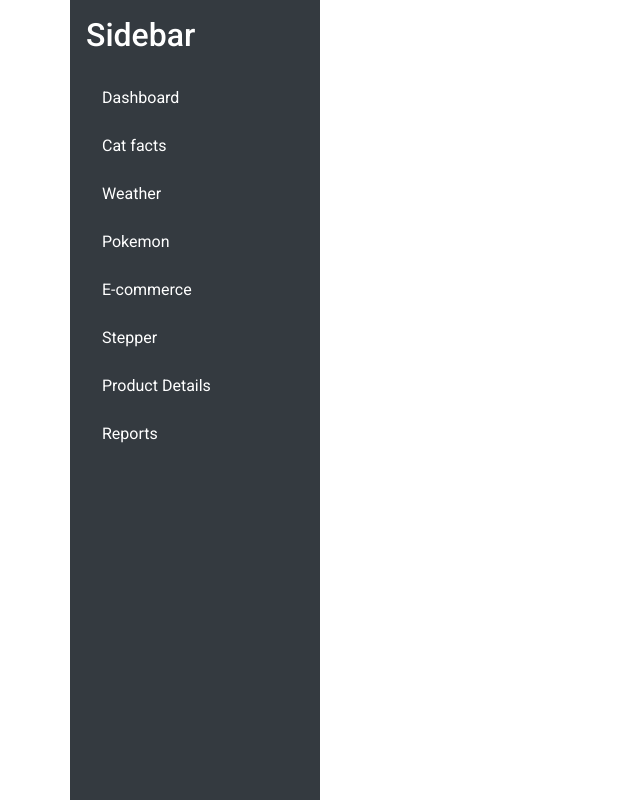
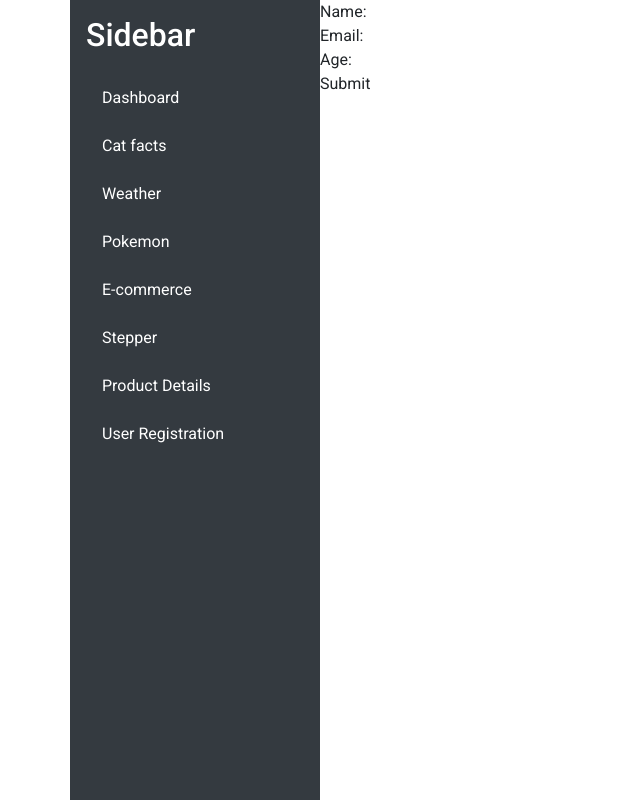
Before and after one commit to Anoopcoder2004/Api, an Angular app: page /user-registration in a window 1280 px wide. Before the commit this address led to /. Shown: the whole page, without its empty margins (0-640 px from the left). Built offline with nearby package versions, Linux system fonts and the light colour scheme.

Commit message:
added user registration form

```diff
--- a/angular.json
+++ b/angular.json
@@ -2,6 +2,11 @@
   "$schema": "./node_modules/@angular/cli/lib/config/schema.json",
   "version": 1,
   "newProjectRoot": "projects",
+  "schematics": {
+    "@schematics/angular:component": {
+      "style": "scss"
+    }
+  },
   "projects": {
     "api-integration": {
       "projectType": "application",
--- a/src/app/app.routes.ts
+++ b/src/app/app.routes.ts
@@ -7,7 +7,7 @@ import { ECommerceComponent } from './e-commerce/e-commerce.component';
 import { StepperComponent } from './stepper/stepper.component';
 import { ProductDetailsComponent } from './product-details/product-details.component';
 import { ProductInfoComponent } from './product-details/product-info/product-info.component';
-
+import { UserRegistrationComponent } from './user-registration/user-registration.component';
 export const routes: Routes = [
   { path: 'weather', component: WeatherApiComponent },
   { path: 'cat',component: CatComponent},
@@ -16,5 +16,6 @@ export const routes: Routes = [
   { path: 'e-commerce', component: ECommerceComponent },
   { path: 'stepper', component: StepperComponent },
   { path: 'product-details', component: ProductDetailsComponent },
-  { path: 'product-info/:id', component: ProductInfoComponent }
+  { path: 'product-info/:id', component: ProductInfoComponent },
+  { path: 'user-registration', component: UserRegistrationComponent }
 ];
--- a/src/app/sidebar/sidebar.component.html
+++ b/src/app/sidebar/sidebar.component.html
@@ -25,7 +25,7 @@
         <a href="#" class="nav-link text-white" routerLink="/product-details">Product Details</a>
       </li>
       <li class="nav-item mb-2">
-        <a href="#" class="nav-link text-white">Reports</a>
+        <a href="#" class="nav-link text-white" routerLink="/user-registration">User Registration</a>
       </li>
     </ul>
   </div>
--- /dev/null
+++ b/src/app/user-registration/user-registration.component.html
@@ -0,0 +1,27 @@
+<form [formGroup]="userForm" (ngSubmit)="onSubmit()">
+  <div>
+    <label>Name:</label>
+    <input type="text" formControlName="name" />
+    <div *ngIf="userForm.get('name')?.touched && userForm.get('name')?.invalid">
+      Name is required and must be at least 3 characters.
+    </div>
+  </div>
+
+  <div>
+    <label>Email:</label>
+    <input type="email" formControlName="email" />
+    <div *ngIf="userForm.get('email')?.touched && userForm.get('email')?.invalid">
+      Enter a valid email.
+    </div>
+  </div>
+
+  <div>
+    <label>Age:</label>
+    <input type="number" formControlName="age" />
+    <div *ngIf="userForm.get('age')?.touched && userForm.get('age')?.invalid">
+      Age must be at least 18.
+    </div>
+  </div>
+
+  <button type="submit">Submit</button>
+</form>
--- /dev/null
+++ b/src/app/user-registration/user-registration.component.ts
@@ -0,0 +1,32 @@
+import { Component } from '@angular/core';
+import { CommonModule } from '@angular/common';
+import { FormBuilder, FormGroup, Validators, ReactiveFormsModule } from '@angular/forms';
+
+@Component({
+  selector: 'app-user-registration',
+  standalone: true,
+  imports: [CommonModule,ReactiveFormsModule],
+  templateUrl: './user-registration.component.html',
+  styleUrl:'./user-registration.component.scss'
+})
+export class UserRegistrationComponent {
+  userForm: FormGroup;
+
+  constructor(private fb: FormBuilder) {
+    // Initialize the form
+    this.userForm = this.fb.group({
+      name: ['', [Validators.required, Validators.minLength(3)]],
+      email: ['', [Validators.required, Validators.email]],
+      age: ['', [Validators.required, Validators.min(18)]],
+    });
+  }
+
+  onSubmit() {
+    if (this.userForm.valid) {
+      console.log('Form Data:', this.userForm.value);
+    } else {
+      console.log('Form Invalid');
+      this.userForm.markAllAsTouched();
+    }
+  }
+}
```
Also changed, not shown: src/app/user-registration/user-registration.component.scss (added), 1 other file (tests, documents, lock files or other folders).
